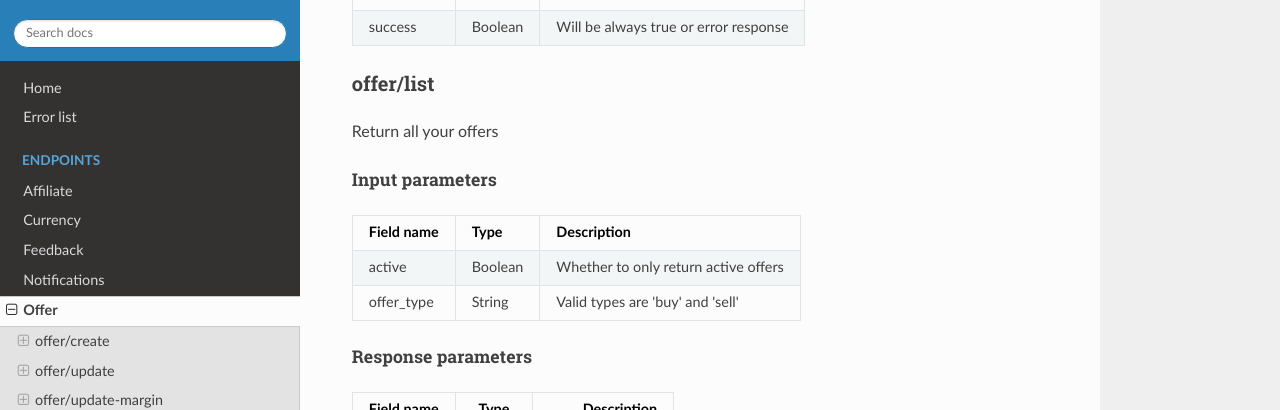
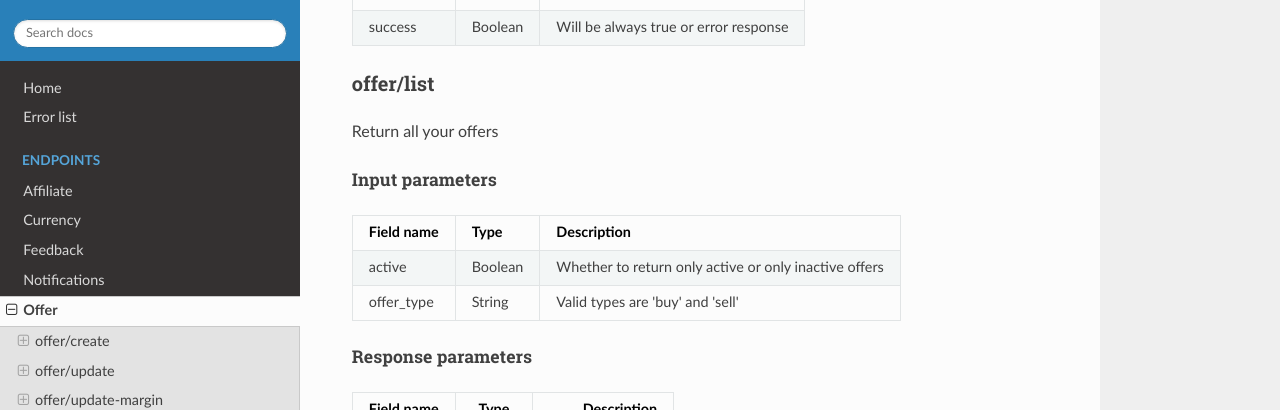
Before and after one commit to paxful/api-docs, an MkDocs documentation site: the page built from docs/endpoints/offer.md, in a window 1280 px wide and 900 px high, scrolled down 2945 px. Shown: the top 410 px of the window. Built offline with MkDocs 1.6.1, drawn with Linux system fonts in a browser that asks for light colours; nearby versions of some CDN libraries.

Commit message:
CHANGE: small offer/list description change

```diff
--- a/docs/endpoints/offer.md
+++ b/docs/endpoints/offer.md
@@ -110,7 +110,7 @@ Return all your offers
 
 | Field name    | Type          | Description                      |
 | ------------- | ------------- | ------------------------------------- |
-| active        | Boolean       | Whether to only return active offers             |
+| active        | Boolean       | Whether to return only active or only inactive offers |
 | offer_type     | String        | Valid types are 'buy' and 'sell' |
 
 ##### Response parameters
```
